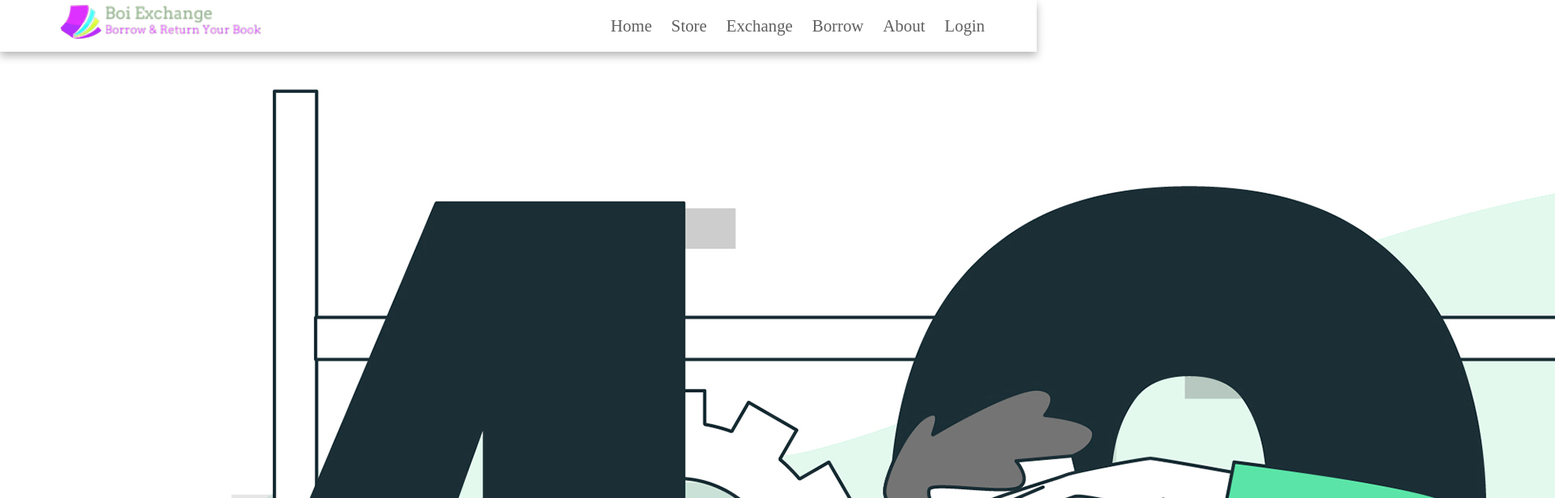
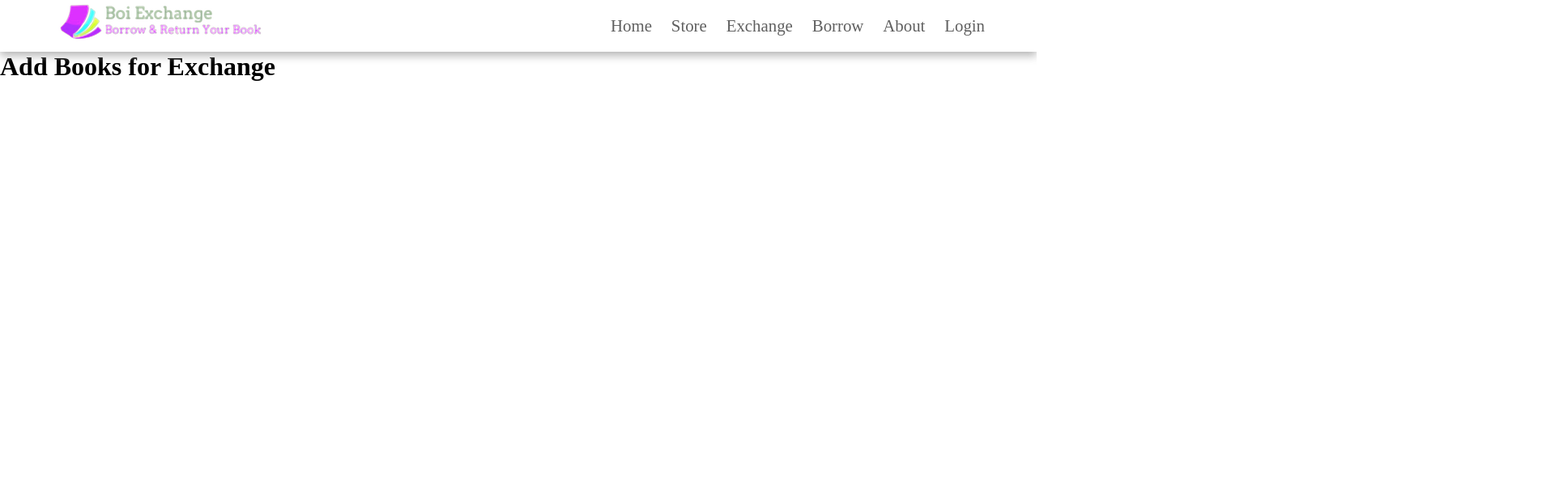
Before and after one commit to meraj191-35-2735/boi-exchange, a React (Create React App) app: page /myProfile/addToExchange in a window 1280 px wide. Shown: the top 616 px of the page at 81% size, 1920 px wide, since content can reach past the window. Built offline with nearby package versions, Linux system fonts and the light colour scheme; no server answers.

Commit message:
some changed

```diff
--- a/src/App.js
+++ b/src/App.js
@@ -2,6 +2,7 @@ import { Route, Routes } from "react-router-dom";
 import BuyNow from "./components/BuyNow/BuyNow";
 import Home from "./components/Home/Home";
 import Login from "./components/Login/Login";
+import AddBookExchange from "./components/MyProfile/AddBookExchange";
 import MyProfile from "./components/MyProfile/MyProfile";
 import Navbar from "./components/Navbar/Navbar";
 import NotFound from "./components/NotFound/NotFound";
@@ -20,6 +21,10 @@ function App() {
         <Route path="/store" element={<Store></Store>}></Route>
         <Route path="/myProfile" element={<MyProfile></MyProfile>}></Route>
         <Route
+          path="/myProfile/addToExchange"
+          element={<AddBookExchange></AddBookExchange>}
+        ></Route>
+        <Route
           path="buyNow/:bookId"
           element={
             <RequireAuth>
--- /dev/null
+++ b/src/components/MyProfile/AddBookExchange.js
@@ -0,0 +1,13 @@
+import React from "react";
+
+const AddBookExchange = () => {
+  return (
+    <div>
+      <h1 className="lg:text-5xl text-2xl text-center my-5">
+        Add Books for <span className="text-warning">Exchange</span>
+      </h1>
+    </div>
+  );
+};
+
+export default AddBookExchange;
--- a/src/components/Store/Book.js
+++ b/src/components/Store/Book.js
@@ -9,15 +9,10 @@ const Book = (book) => {
   };
   return (
     <div
-      data-aos="fade-up"
+      data-aos="fade-in"
       data-aos-offset="200"
       data-aos-delay="50"
       data-aos-duration="2000"
-      data-aos-easing="ease-in-out"
-      data-aos-mirror="true"
-      data-aos-once="true"
-      data-aos-anchor-placement="bottom-bottom"
-      className="card bg-green-100 shadow-xl"
     >
       <figure className="px-10 pt-10">
         <img src={image} className="rounded-xl" alt="" />
```
